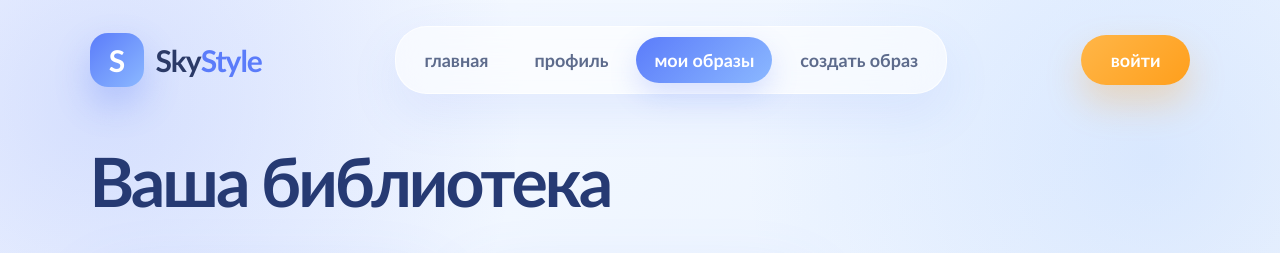
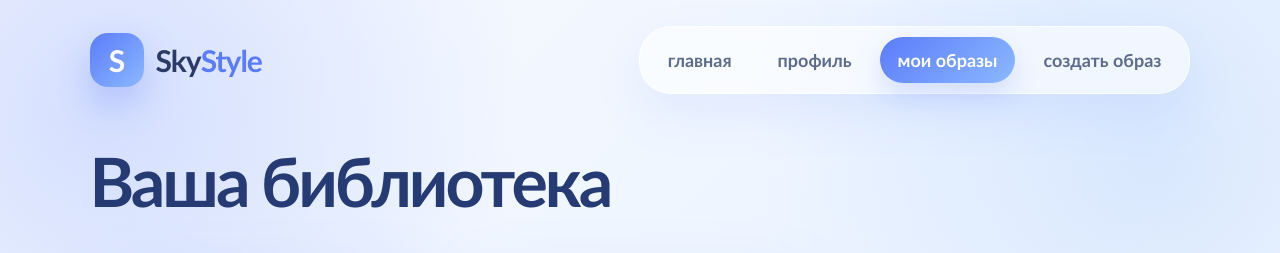
Before and after one commit to sveta0202/SkyStyle, a Flask app: page /outfits in a window 1280 px wide. Shown: the top 253 px of the page. Run offline with Flask 3, Linux system fonts and the light colour scheme.

Commit message:
Update outfits.html

```diff
--- a/python-service/templates/outfits.html
+++ b/python-service/templates/outfits.html
@@ -22,7 +22,6 @@
           <a href="{{ url_for('generate') }}">создать образ</a>
      </nav>
 
-     <button class="login-btn">войти</button>
 </header>
 
 <main class="page">
```
